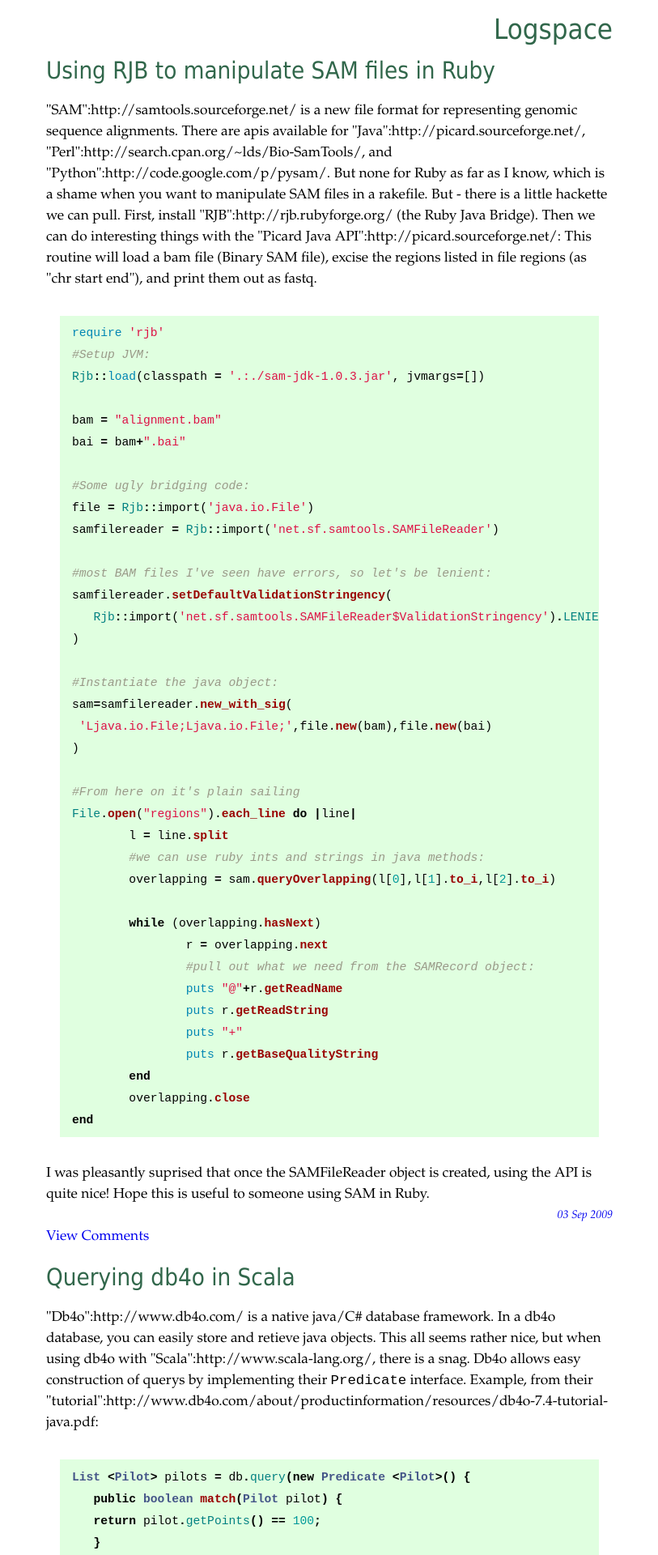
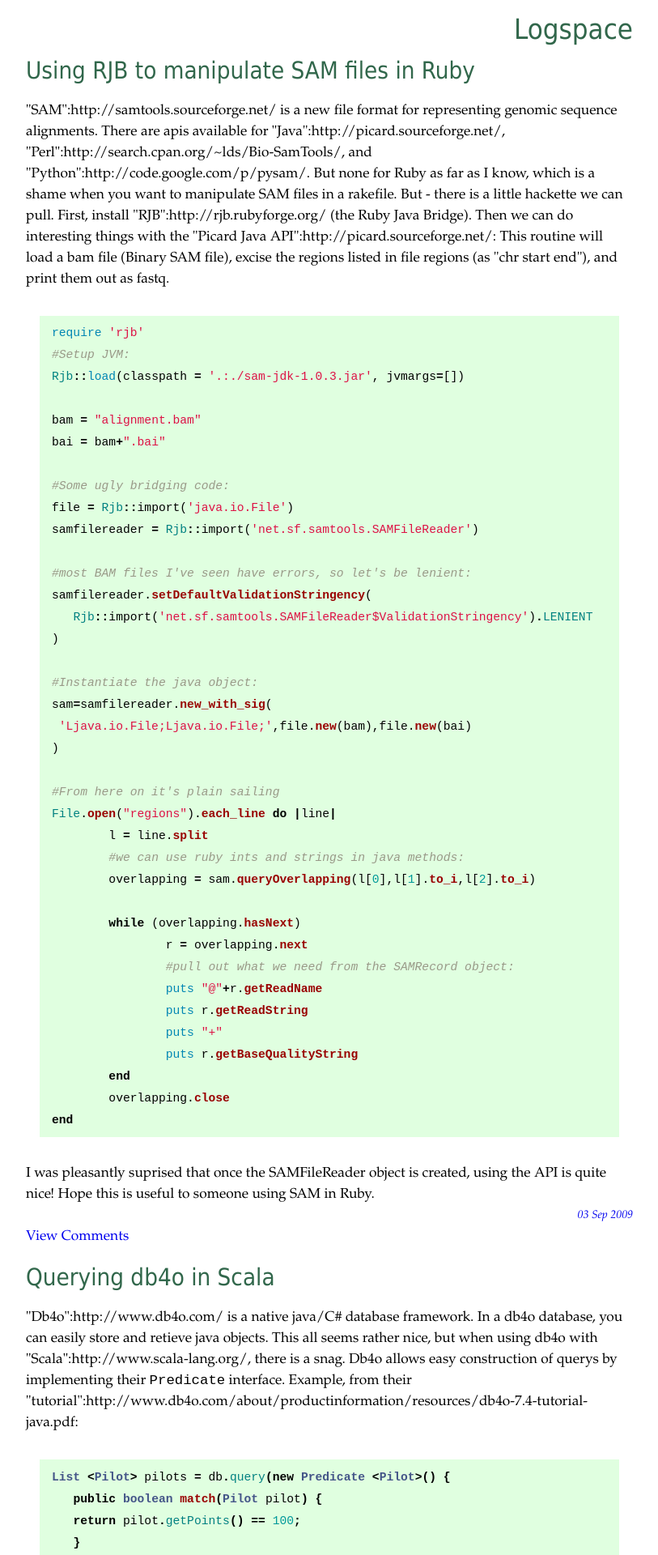
Before and after one commit to benb/benb.github.com, a Jekyll site: the page built from blog/index.html, in a window 1280 px wide. Shown: the top 1920 px of the page at 81% size, without its empty margins (233-1046 px from the left). Built offline with Jekyll 4.4.1, drawn with Linux system fonts in a browser that asks for light colours; comment, search, counter and statistics services are not loaded; a style sheet for code colours, icons or effects is not loaded.

Commit message:
More tweakage

```diff
--- a/css/basic.css
+++ b/css/basic.css
@@ -1,7 +1,7 @@
 body {
         font-family:'Junction','Hoefler Text',Palatino,'Palatino Linotype','Book Antiqua', 'URW Palladio L', georgia,'Bitstream Vera Serif',serif;
         font-size:13pt;
-        max-width:700px;
+        max-width:750px;
         margin: 0 auto;
         line-height: 1.5em;
 }
--- a/index.textile
+++ b/index.textile
@@ -26,7 +26,7 @@
 
 <div class="papers">
 
-* <div class="emph">"Changing Selective Pressure during Antigenic Changes in Human Influenza H3":http://dx.doi.org/doi:10.1371/journal.ppat.1000058 !/icons/pdf.png!:papers/flu2008.pdf </div>
+* "Changing Selective Pressure during Antigenic Changes in Human Influenza H3":http://dx.doi.org/doi:10.1371/journal.ppat.1000058 !/icons/pdf.png!:papers/flu2008.pdf
 ** Blackburne, B. P., Hay A. H. & Goldstein, R. A.
 ** _PLoS Pathogens_ 4(5): e1000058
 * "Assessing the Accuracy of Ancestral Protein Reconstruction Methods":http://dx.doi.org/10.1371/journal.pcbi.0020069 !/icons/pdf.png!:papers/anc-rec-acc.pdf
```
